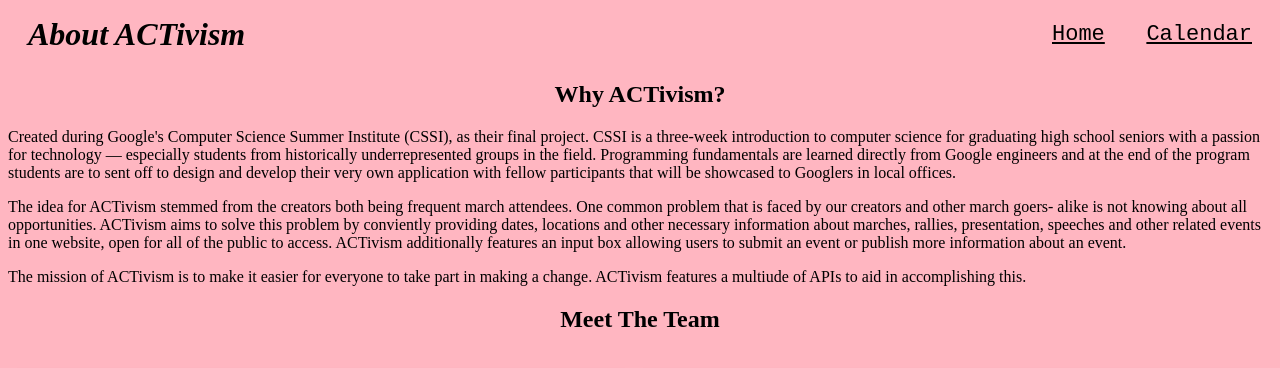
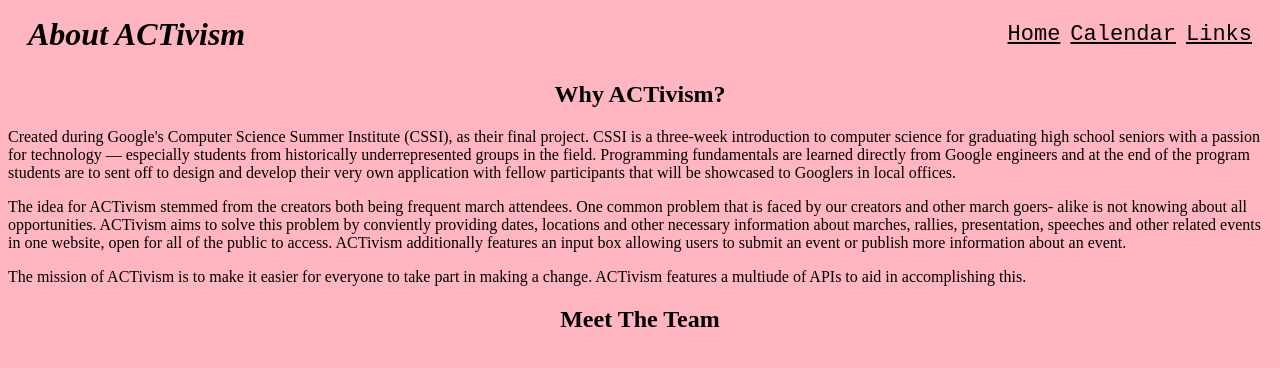
Before and after one commit to claudia0sorio/ACTivism, a Python web app: template templates/about_us.html in a window 1280 px wide. Shown: the top 368 px of the page. Run offline with Jinja, Linux system fonts and the light colour scheme; the template is opened without the code that fills it, so the values that code supplies are empty.

Commit message:
ka;lfkjas;

```diff
--- a/static/themes/about_us.css
+++ b/static/themes/about_us.css
@@ -8,6 +8,7 @@ html {
 *, *:before, *:after {
   box-sizing: inherit;
 }
+
 header, header *
 {
   /* border: 1px solid purple; */
@@ -17,11 +18,15 @@ header
 {
   background-color: lightpink;
   padding: 8px 20px;
+  display: flex;
+}
 
-
-
-  display: flex;
-
+.navlinks
+{
+  height: fit-content;
+  color: black;
+  font-size: 22px;
+  font-family: "Courier New", Courier, monospace;
 }
 
 .page-title
@@ -33,25 +38,22 @@ header
 .spacer
 {
   flex-grow: 1;
+
+}
+
+.sidespacer
+{
+  flex-grow: 1;
+
+  width: 10px;
 }
 
 nav
 {
   display: flex;
   align-items: center;
-  width: 200px;
-  justify-content: space-between;
+  justify-content: space-around;
 }
-
-.navlinks
-{
-  height: fit-content;
-  color: black;
-  font-size: 22px;
-  font-family: "Courier New", Courier, monospace;
-}
-
-
 
 /* two columns side by side */
 
--- a/static/themes/helpful_links.css
+++ b/static/themes/helpful_links.css
@@ -38,7 +38,6 @@ header
 .sidespacer
 {
   flex-grow: 1;
-  border: 1px solid purple;
   width: 10px;
 }
 
--- a/templates/about_us.html
+++ b/templates/about_us.html
@@ -9,8 +9,13 @@
     <h1 class="page-title">About ACTivism</h1>
     <p class="spacer"></p>
     <nav>
-      <a class = "navlinks" href='/'>Home</a>
-      <a class = "navlinks" href='/calendar'>Calendar</a>
+      <nav>
+        <a class = "navlinks" href='/'>Home</a>
+        <p class="sidespacer"></p>
+        <a class = "navlinks" href='/calendar'>Calendar</a>
+        <p class="sidespacer"></p>
+        <a class = "navlinks" href='/helpful_links'>Links</a>
+      </nav>
     </nav>
   </header>
   <div>
```
